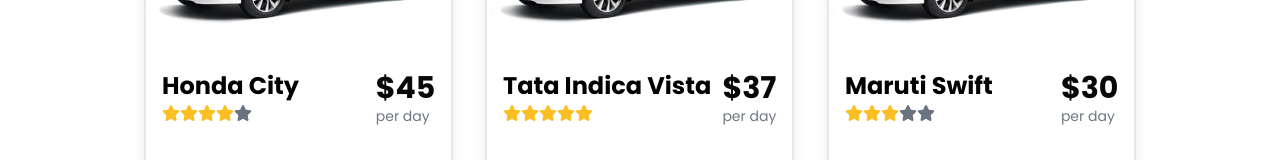
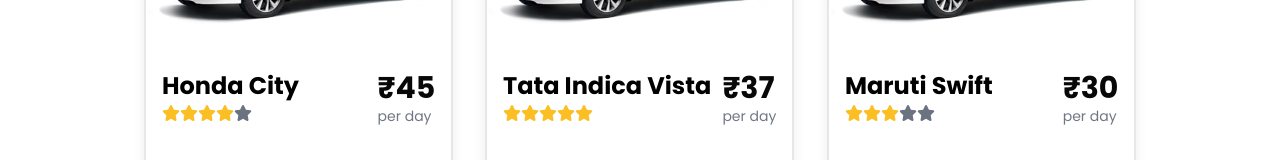
Before and after one commit to harry413/car-rental, a Next.js app: page /vehicle-models in a window 1280 px wide. Shown: the part 504-664 px from the top of the page. Built offline with nearby package versions, Linux system fonts and the light colour scheme.

Commit message:
Update VehicleCard Sign

```diff
--- a/src/app/components/VehicleCard.tsx
+++ b/src/app/components/VehicleCard.tsx
@@ -34,7 +34,7 @@
           src="/assets/models/verna.jpg"
           width={300}
           height={300}
-          alt={`car picture - ${rentName}`}
+          alt={`car picture - ₹{rentName}`}
           className="h-48 w-full object-cover"
         />
         <div className="px-4 py-4">
@@ -51,7 +51,7 @@
               </div>
             </div>
             <div className="flex flex-col animate-pulse">
-              <h2 className="text-3xl font-bold">${price}</h2>
+              <h2 className="text-3xl font-bold">₹{price}</h2>
               <span className="text-gray-500 text-sm">per day</span>
             </div>
           </div>
```
